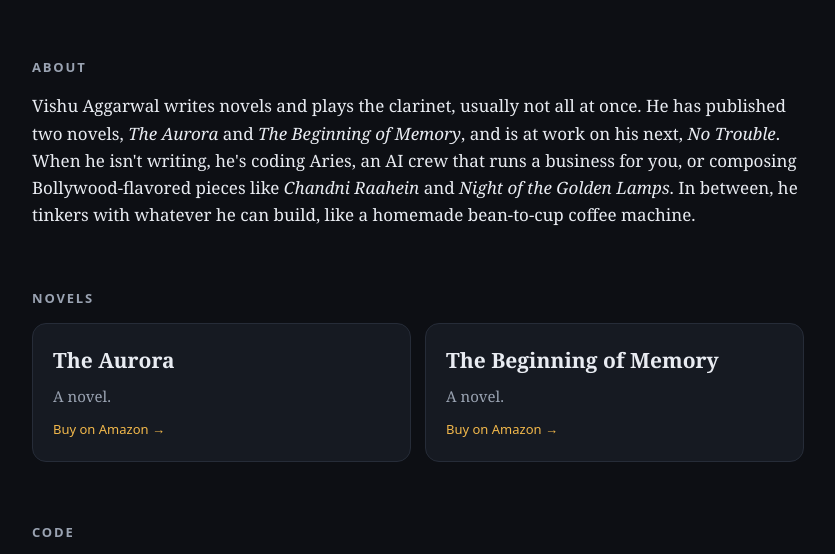
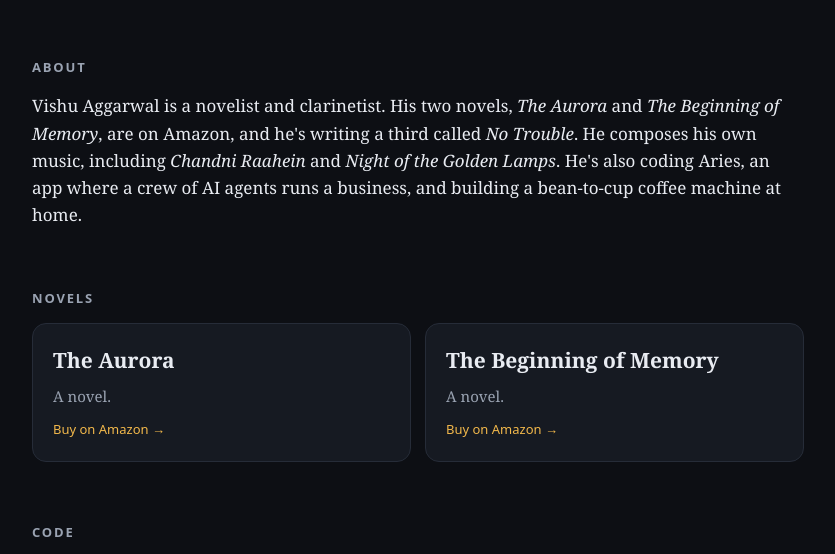
Before and after one commit to vishu-aggarwal-001/vishu-aggarwal-001.github.io, a plain HTML site: page index.html in a window 1280 px wide. Shown: the part 231-785 px from the top of the page, without its empty margins (222-1057 px from the left). Drawn offline with Linux system fonts and the light colour scheme.

Commit message:
Rewrite About section

```diff
--- a/index.html
+++ b/index.html
@@ -50,7 +50,7 @@
   </header>
 
   <h2>About</h2>
-  <p>Vishu Aggarwal writes novels and plays the clarinet, usually not all at once. He has published two novels, <em>The Aurora</em> and <em>The Beginning of Memory</em>, and is at work on his next, <em>No Trouble</em>. When he isn't writing, he's coding Aries, an AI crew that runs a business for you, or composing Bollywood-flavored pieces like <em>Chandni Raahein</em> and <em>Night of the Golden Lamps</em>. In between, he tinkers with whatever he can build, like a homemade bean-to-cup coffee machine.</p>
+  <p>Vishu Aggarwal is a novelist and clarinetist. His two novels, <em>The Aurora</em> and <em>The Beginning of Memory</em>, are on Amazon, and he's writing a third called <em>No Trouble</em>. He composes his own music, including <em>Chandni Raahein</em> and <em>Night of the Golden Lamps</em>. He's also coding Aries, an app where a crew of AI agents runs a business, and building a bean-to-cup coffee machine at home.</p>
 
   <h2>Novels</h2>
   <div class="grid">
```
